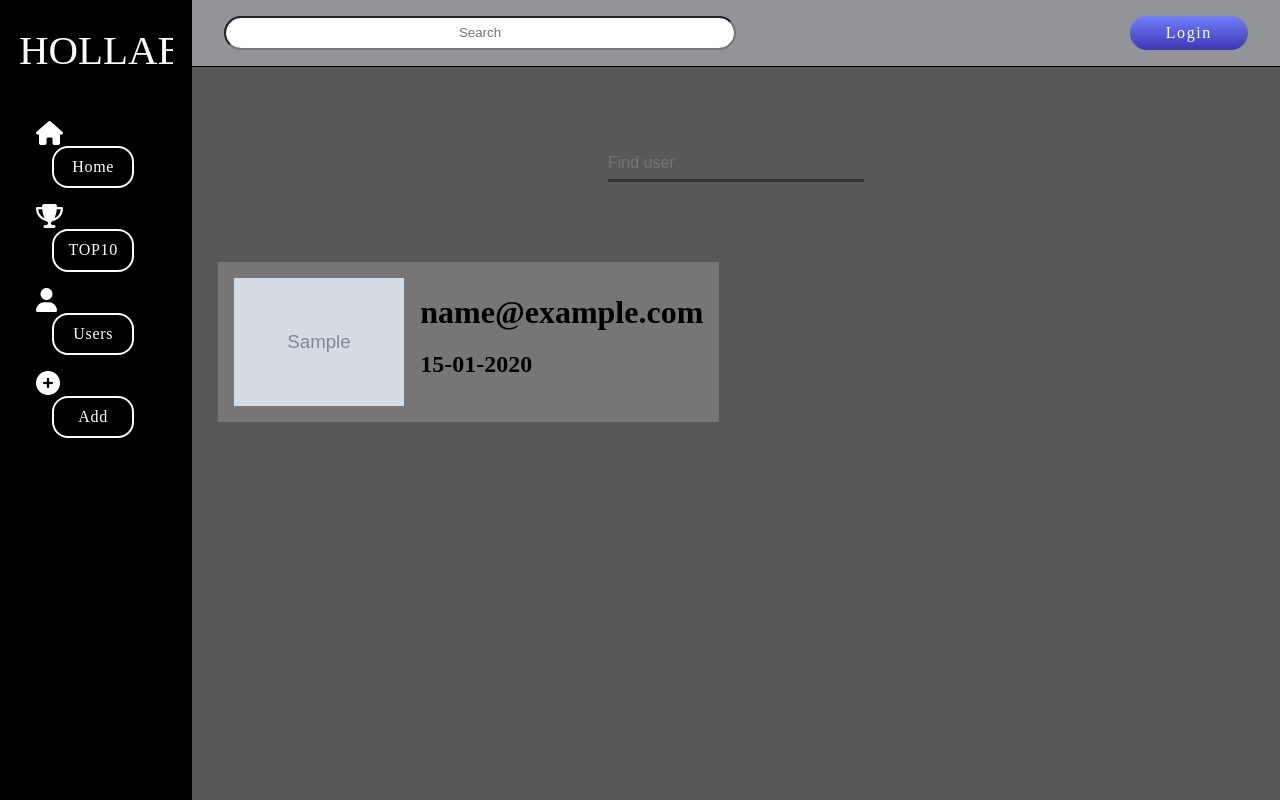
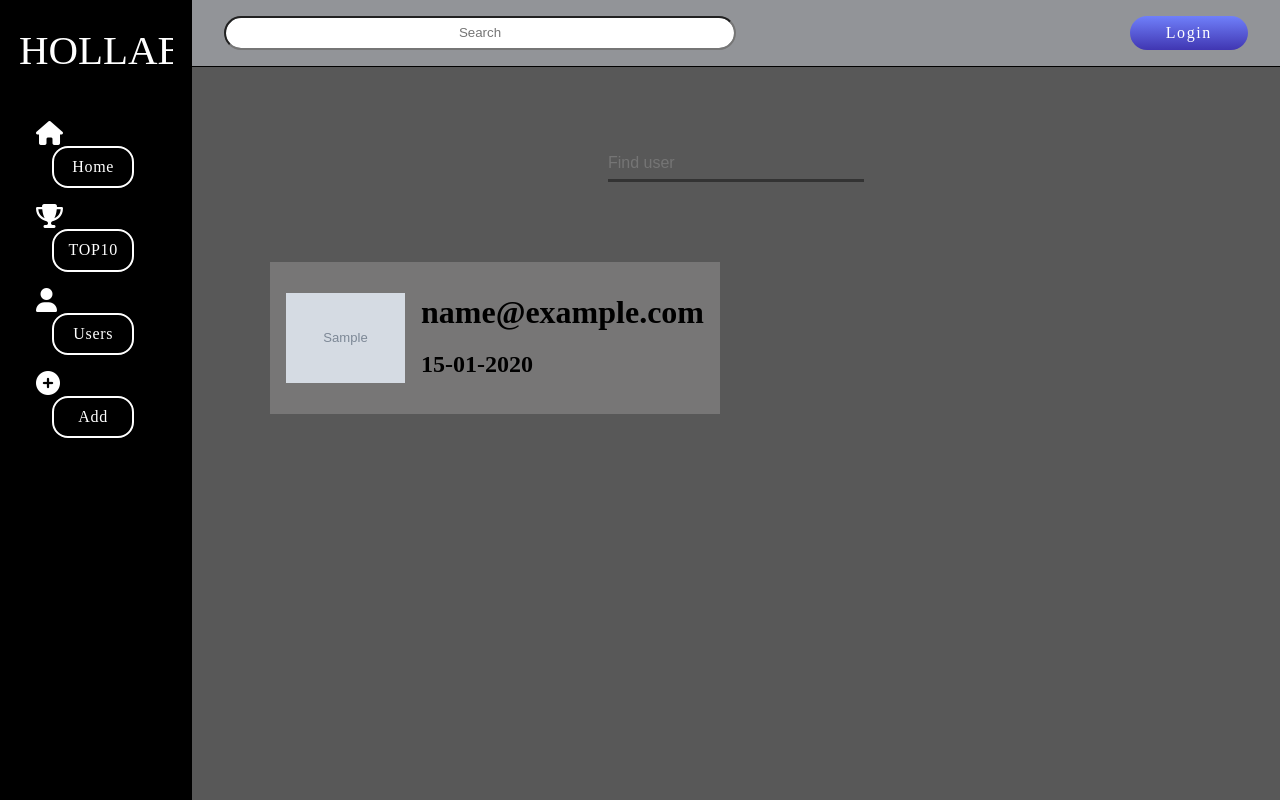
Before and after one commit to AdamZych333/ZTPAI, a Symfony app: template templates/Users/users.html.twig in a window 1280 px wide. Run offline with Twig, Linux system fonts and the light colour scheme; the template is opened without the code that fills it: most values are stand-ins (such as "Sample title", 1, 10 or a date in 2020); grey boxes marked "Sample" are stand-in pictures; some libraries are stand-ins or nearby versions.

Commit message:
fix user and meme css

```diff
--- a/public/css/users.css
+++ b/public/css/users.css
@@ -28,19 +28,20 @@
 
 .users{
     display: grid;
-    grid-template-columns: repeat(3, 1fr);
+    grid-template-columns: repeat(2, 1fr);
     grid-gap: 2em;
 }
 
 .user{
     display: flex;
     flex-direction: row;
+    align-items: center;
     background: #777676 0% 0% no-repeat padding-box;
     padding: 1em;
 }
 
 .user>img{
-    height: 10vw;
+    height: 7vw;
 }
 
 .info{
```
Also changed, not shown: public/css/home.css (+7 -1 lines), public/uploads/meme2.jpg (added).
